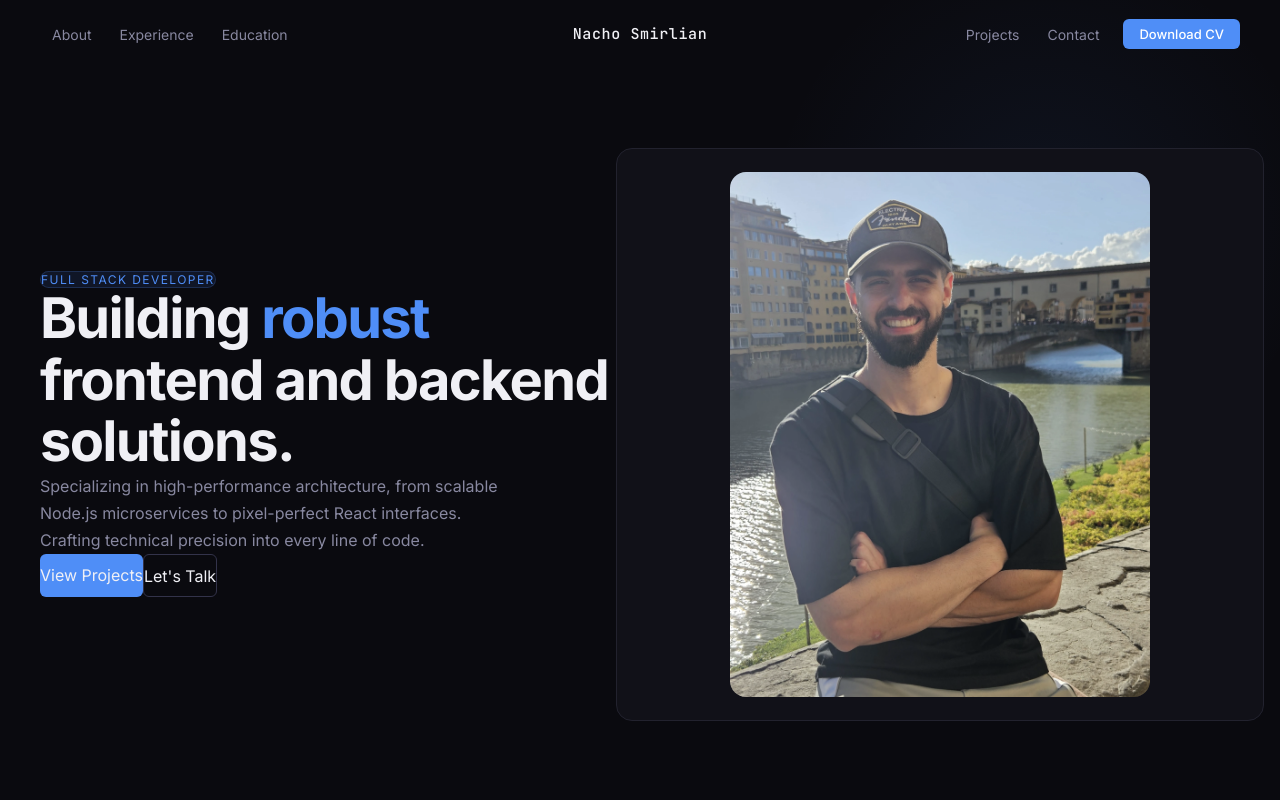
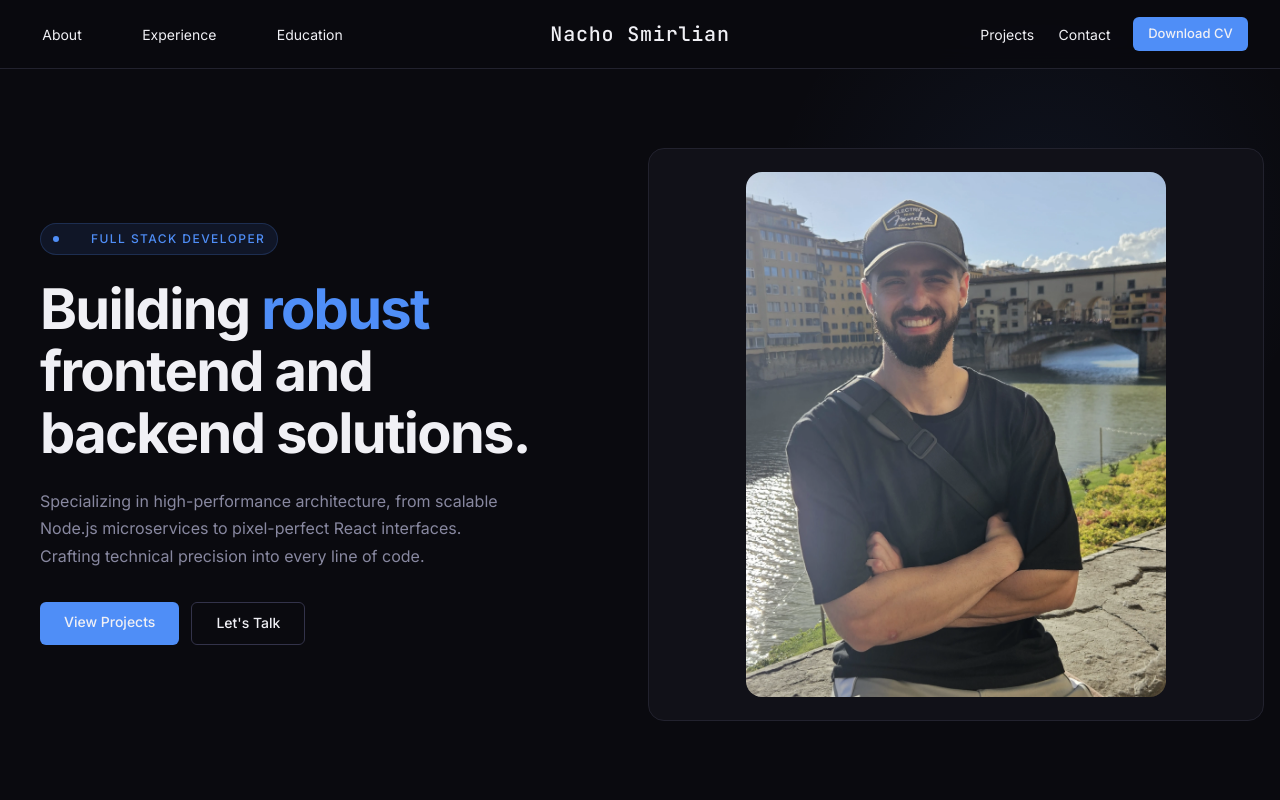
Before and after one commit to Ignacio0104/portfolio-web, a Next.js app: page / in a window 1280 px wide. Shown: the top 800 px of the page. Built offline with nearby package versions, Linux system fonts and the light colour scheme.

Commit message:
tailwind working as expected

```diff
--- a/src/app/components/hero/Hero.tsx
+++ b/src/app/components/hero/Hero.tsx
@@ -16,7 +16,7 @@ export default function Hero() {
         {/* Left — text content */}
         <div className="flex flex-col gap-6">
           {/* Eyebrow */}
-          <span className="inline-flex items-center gap-2 text-[12px] font-medium tracking-[0.12em] uppercase text-[var(--accent)] bg-[rgba(79,142,247,0.1)] border border-[rgba(79,142,247,0.2)] px-3 py-1.5 rounded-full w-fit max-[900px]:mx-auto before:content-[''] before:w-1.5 before:h-1.5 before:bg-[var(--accent)] before:rounded-full">
+          <span className="inline-flex items-center gap-8 text-[12px] font-medium tracking-[0.12em] uppercase text-[var(--accent)] bg-[rgba(79,142,247,0.1)] border border-[rgba(79,142,247,0.2)] px-3 py-1.5 rounded-full w-fit max-[900px]:mx-auto before:content-[''] before:w-1.5 before:h-1.5 before:bg-[var(--accent)] before:rounded-full">
             Full Stack Developer
           </span>
 
--- a/src/app/components/navbar/Navbar.tsx
+++ b/src/app/components/navbar/Navbar.tsx
@@ -1,6 +1,6 @@
 "use client";
 
-import { useState, useEffect } from "react";
+import { useState } from "react";
 import LogoIcon from "../pureComponents/LogoIcon";
 
 const leftLinks = [
@@ -15,100 +15,76 @@ const rightLinks = [
 ];
 
 export default function Navbar() {
-  const [scrolled, setScrolled] = useState(false);
   const [menuOpen, setMenuOpen] = useState(false);
 
-  useEffect(() => {
-    const onScroll = () => setScrolled(window.scrollY > 20);
-    window.addEventListener("scroll", onScroll);
-    return () => window.removeEventListener("scroll", onScroll);
-  }, []);
-
-  const linkStyle = {
-    fontSize: "14px",
-    color: "var(--text-secondary)",
-    padding: "0.375rem 0.75rem",
-    borderRadius: "var(--radius-sm)",
-    transition: "all 0.2s",
-  };
+  const linkClass =
+    "text-[clamp(12px,1.2vw,14px)] text-[var(--text-secondary)] px-[clamp(0.4rem,0.8vw,0.75rem)] py-1.5 rounded-[var(--radius-sm)] hover:text-[var(--text-primary)] hover:bg-white/5 transition-all duration-200 whitespace-nowrap";
 
   return (
     <header
-      style={{
-        position: "fixed",
-        top: 0,
-        left: 0,
-        right: 0,
-        zIndex: 50,
-        paddingLeft: "2rem",
-        paddingRight: "2rem",
-        borderBottom: `1px solid ${scrolled ? "var(--border)" : "transparent"}`,
-        background: scrolled ? "rgba(10,10,15,0.85)" : "transparent",
-        backdropFilter: scrolled ? "blur(12px)" : "none",
-        transition: "all 0.2s ease",
-      }}
+      className={`fixed top-0 left-0 right-0 z-50 px-[clamp(1rem,3vw,2rem)] w-full border-b border-[var(--border)] bg-[rgba(10,10,15,0.85)] backdrop-blur-md `}
     >
       {/* Desktop */}
-      <nav
-        className="hide-on-mobile"
-        style={{
-          maxWidth: "1200px",
-          margin: "0 auto",
-          height: "68px",
-          display: "grid",
-          gridTemplateColumns: "1fr auto 1fr",
-          alignItems: "center",
-          gap: "1rem",
-        }}
-      >
+      <nav className="max-md:hidden  grid grid-cols-[1fr_auto_1fr] items-center gap-[clamp(0.5rem,2vw,1rem)] w-full  h-[clamp(52px,6vw,68px)]">
         {/* Left links */}
-        <div style={{ display: "flex", alignItems: "center", gap: "0.25rem" }}>
+        <div className="flex items-center 0 gap-10">
           {leftLinks.map((link) => (
-            <a
-              key={link.href}
-              href={link.href}
-              style={linkStyle}
-              onMouseEnter={(e) => {
-                e.currentTarget.style.color = "var(--text-primary)";
-                e.currentTarget.style.background = "rgba(255,255,255,0.05)";
-              }}
-              onMouseLeave={(e) => {
-                e.currentTarget.style.color = "var(--text-secondary)";
-                e.currentTarget.style.background = "transparent";
-              }}
-            >
+            <a key={link.href} href={link.href} className={linkClass}>
               {link.label}
             </a>
           ))}
         </div>
 
         {/* Center — Logo */}
-        <a href="#" style={{ display: "flex", justifyContent: "center" }}>
+        <a href="#" className="hidden md:flex justify-center">
           <LogoIcon />
         </a>
 
         {/* Right links + CV */}
-        <div
-          style={{
-            display: "flex",
-            alignItems: "center",
-            justifyContent: "flex-end",
-            gap: "0.25rem",
-          }}
+        <div className="flex items-center justify-end gap-1">
+          {rightLinks.map((link) => (
+            <a key={link.href} href={link.href} className={linkClass}>
+              {link.label}
+            </a>
+          ))}
+          <a
+            href="/cv.pdf"
+            download
+            className="ml-2 text-[clamp(11px,1.1vw,13px)] font-medium text-white bg-[var(--accent)] px-[clamp(0.5rem,1.2vw,1rem)] py-[0.45rem] rounded-[var(--radius-sm)] hover:bg-[var(--accent-hover)] hover:-translate-y-px transition-all duration-200 whitespace-nowrap"
+          >
+            Download CV
+          </a>
+        </div>
+      </nav>
+
+      {/* Mobile nav */}
+      <nav className="hidden items-center h-[68px]">
+        <a href="#" className="flex-shrink-0">
+          <LogoIcon />
+        </a>
+        <button
+          onClick={() => setMenuOpen(!menuOpen)}
+          aria-label="Toggle menu"
+          className="ml-auto flex flex-col gap-[5px] bg-transparent border-none cursor-pointer p-1"
         >
-          {rightLinks.map((link) => (
+          {[0, 1, 2].map((i) => (
+            <span
+              key={i}
+              className="block w-[22px] h-0.5 bg-[var(--text-primary)] rounded"
+            />
+          ))}
+        </button>
+      </nav>
+
+      {/* Mobile menu */}
+      {menuOpen && (
+        <div className="md:hidden flex flex-col pt-4 pb-6 border-t border-[var(--border)] bg-[rgba(10,10,15,0.95)] backdrop-blur-md">
+          {[...leftLinks, ...rightLinks].map((link) => (
             <a
               key={link.href}
               href={link.href}
-              style={linkStyle}
-              onMouseEnter={(e) => {
-                e.currentTarget.style.color = "var(--text-primary)";
-                e.currentTarget.style.background = "rgba(255,255,255,0.05)";
-              }}
-              onMouseLeave={(e) => {
-                e.currentTarget.style.color = "var(--text-secondary)";
-                e.currentTarget.style.background = "transparent";
-              }}
+              onClick={() => setMenuOpen(false)}
+              className="text-[15px] text-[var(--text-secondary)] px-4 py-3 hover:text-[var(--text-primary)] transition-colors duration-200"
             >
               {link.label}
             </a>
@@ -116,133 +92,12 @@ export default function Navbar() {
           <a
             href="/cv.pdf"
             download
-            style={{
-              marginLeft: "0.5rem",
-              fontSize: "13px",
-              fontWeight: 500,
-              color: "#fff",
-              background: "var(--accent)",
-              padding: "0.45rem 1rem",
-              borderRadius: "var(--radius-sm)",
-              transition: "all 0.2s",
-            }}
-            onMouseEnter={(e) =>
-              (e.currentTarget.style.background = "var(--accent-hover)")
-            }
-            onMouseLeave={(e) =>
-              (e.currentTarget.style.background = "var(--accent)")
-            }
-          >
-            Download CV
-          </a>
-        </div>
-      </nav>
-
-      {/* Mobile */}
-      <nav
-        className="show-on-mobile"
-        style={{
-          margin: "0 auto",
-          height: "68px",
-          display: "none",
-          alignItems: "center",
-        }}
-      >
-        <a href="#" style={{ flexShrink: 0 }}>
-          <LogoIcon />
-        </a>
-        <button
-          onClick={() => setMenuOpen(!menuOpen)}
-          aria-label="Toggle menu"
-          style={{
-            marginLeft: "auto",
-            display: "flex",
-            flexDirection: "column",
-            gap: "5px",
-            background: "transparent",
-            border: "none",
-            cursor: "pointer",
-            padding: "4px",
-          }}
-        >
-          {[0, 1, 2].map((i) => (
-            <span
-              key={i}
-              style={{
-                display: "block",
-                width: "22px",
-                height: "2px",
-                background: "var(--text-primary)",
-                borderRadius: "2px",
-              }}
-            />
-          ))}
-        </button>
-      </nav>
-
-      {/* Mobile menu */}
-      {menuOpen && (
-        <div
-          className="show-on-mobile"
-          style={{
-            flexDirection: "column",
-            paddingTop: "1rem",
-            paddingBottom: "1.5rem",
-            borderTop: "1px solid var(--border)",
-            background: "rgba(10,10,15,0.95)",
-            backdropFilter: "blur(12px)",
-          }}
-        >
-          {[...leftLinks, ...rightLinks].map((link) => (
-            <a
-              key={link.href}
-              href={link.href}
-              onClick={() => setMenuOpen(false)}
-              style={{
-                fontSize: "15px",
-                color: "var(--text-secondary)",
-                padding: "0.75rem 1rem",
-                transition: "color 0.2s",
-              }}
-              onMouseEnter={(e) =>
-                (e.currentTarget.style.color = "var(--text-primary)")
-              }
-              onMouseLeave={(e) =>
-                (e.currentTarget.style.color = "var(--text-secondary)")
-              }
-            >
-              {link.label}
-            </a>
-          ))}
-          <a
-            href="/cv.pdf"
-            download
-            style={{
-              margin: "0.75rem 1rem 0",
-              textAlign: "center",
-              fontSize: "14px",
-              fontWeight: 500,
-              color: "#fff",
-              background: "var(--accent)",
-              padding: "0.625rem 1rem",
-              borderRadius: "var(--radius-sm)",
-            }}
+            className="mx-4 mt-3 text-center text-sm font-medium text-white bg-[var(--accent)] px-4 py-2.5 rounded-[var(--radius-sm)] hover:bg-[var(--accent-hover)] transition-colors duration-200"
           >
             Download CV
           </a>
         </div>
       )}
-
-      <style>{`
-        @media (min-width: 768px) {
-          .hide-on-mobile { display: grid !important; }
-          .show-on-mobile { display: none !important; }
-        }
-        @media (max-width: 767px) {
-          .hide-on-mobile { display: none !important; }
-          .show-on-mobile { display: flex !important; }
-        }
-      `}</style>
     </header>
   );
 }
--- a/src/app/components/pureComponents/LogoIcon.tsx
+++ b/src/app/components/pureComponents/LogoIcon.tsx
@@ -103,7 +103,7 @@ export default function LogoIcon() {
     <span
       style={{
         fontFamily: "JetBrains Mono, Fira Code, monospace",
-        fontSize: "15px",
+        fontSize: "clamp(20px, 1.2vw, 14px)",
         fontWeight: 500,
         letterSpacing: "0.04em",
         minWidth: `${NAME.length}ch`,
--- a/src/app/global.scss
+++ b/src/app/global.css
@@ -1,8 +1,5 @@
 @import url("https://fonts.googleapis.com/css2?family=Inter:wght@300;400;500;600;700&family=JetBrains+Mono:wght@400;500&display=swap");
-
-@tailwind base;
-@tailwind components;
-@tailwind utilities;
+@import "tailwindcss";
 
 :root {
   --accent: #4f8ef7;
@@ -23,11 +20,6 @@
   --radius-lg: 16px;
 }
 
-* {
-  box-sizing: border-box;
-  margin: 0;
-  padding: 0;
-}
 html {
   scroll-behavior: smooth;
 }
--- a/src/app/layout.tsx
+++ b/src/app/layout.tsx
@@ -1,5 +1,5 @@
 import type { Metadata } from "next";
-import "./global.scss";
+import "./global.css";
 import Navbar from "./components/navbar/Navbar";
 
 export const metadata: Metadata = {
@@ -15,6 +15,7 @@ export default function RootLayout({
 }) {
   return (
     <html lang="en">
+      <meta name="viewport" content="width=device-width, initial-scale=1.0" />
       <body>
         <Navbar />
         <main>{children}</main>
--- a/tailwind.config.ts
+++ b/tailwind.config.ts
@@ -1 +1,9 @@
-content: ["./src/**/*.{js,ts,jsx,tsx,mdx,scss}"];
+import type { Config } from "tailwindcss";
+
+export default {
+  content: ["./src/**/*.{js,ts,jsx,tsx,mdx}"],
+  theme: {
+    extend: {},
+  },
+  plugins: [],
+} satisfies Config;
```
